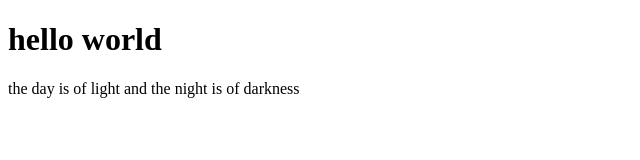
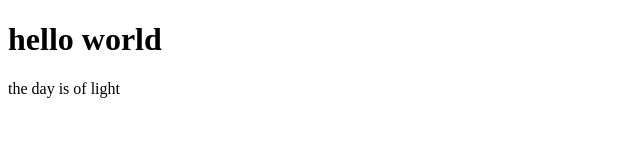
Before and after one commit to umairtufail/pubrepo, a plain HTML site: page index.html in a window 1280 px wide. Shown: the whole page, without its empty margins (0-640 px from the left). Drawn offline with Linux system fonts and the light colour scheme.

Commit message:
Update index.html

```diff
--- a/index.html
+++ b/index.html
@@ -7,6 +7,6 @@
 </head>
 <body>
     <h1>hello world</h1>
-    <p>the day is of light and the night is of darkness </p>
+    <p>the day is of light </p>
 </body>
 </html>
```
